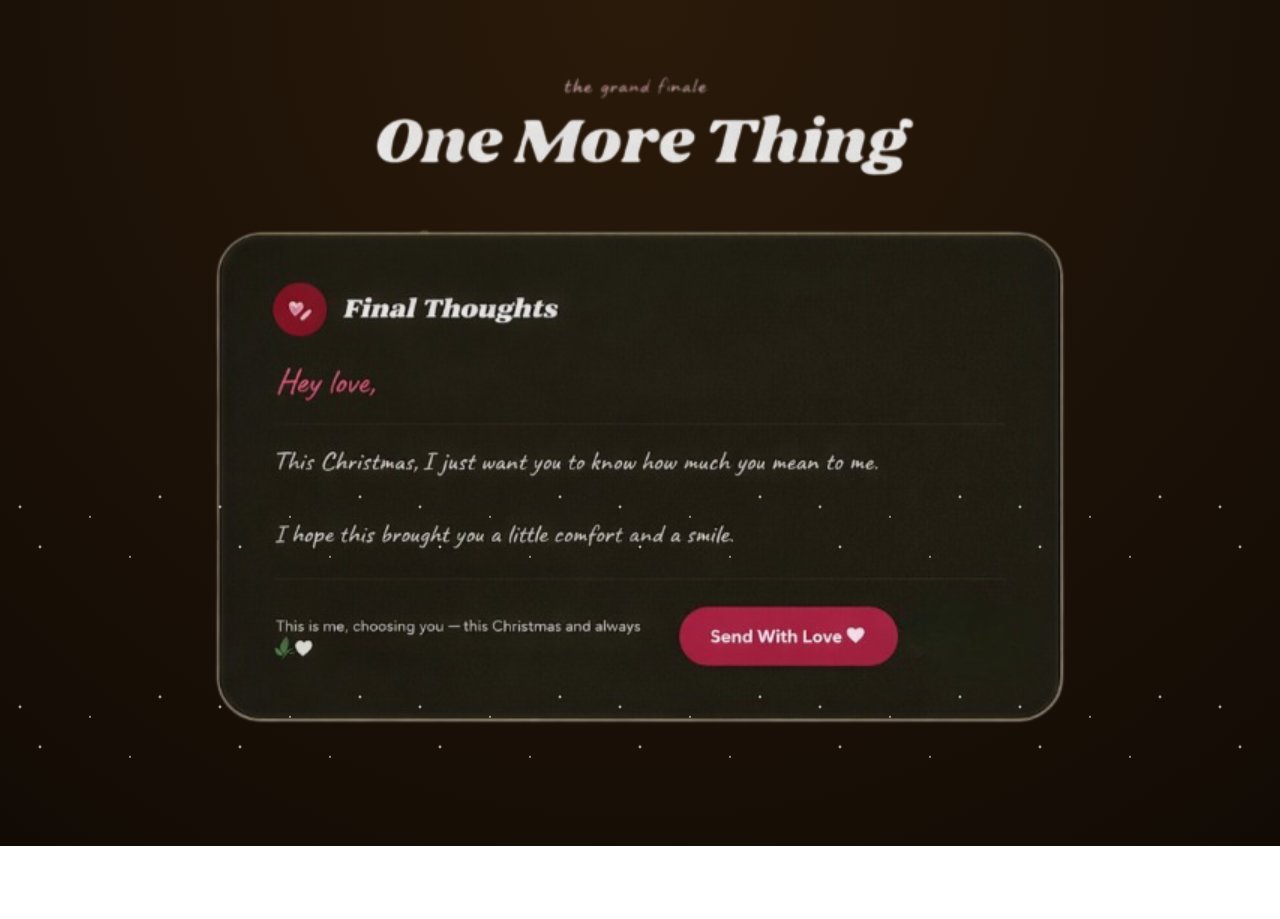
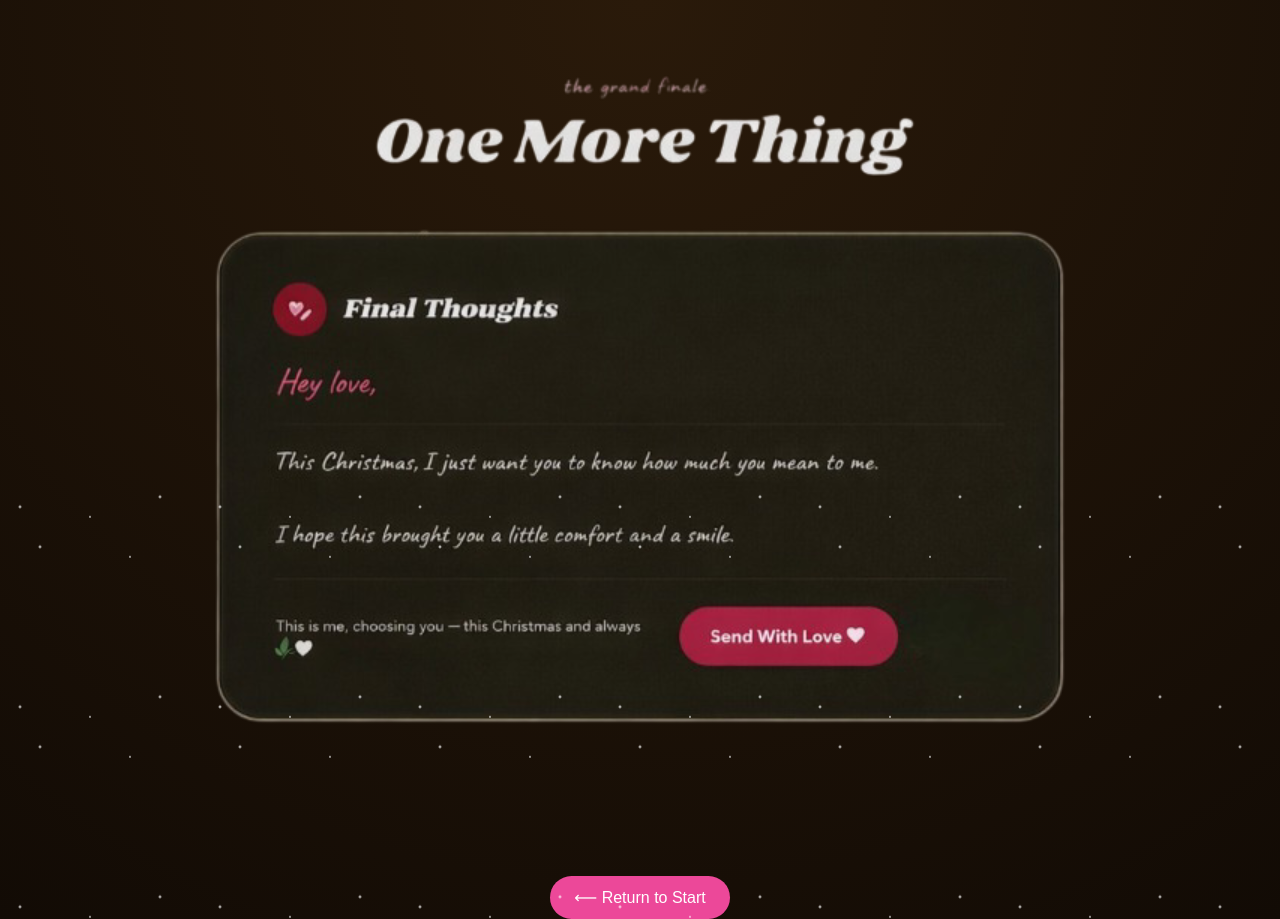
Before and after one commit to wifey143/christmas-gift, a Next.js app: page /final in a window 1280 px wide. Before the commit the page ends 846 px from the top, so only its background shows below. Built offline with nearby package versions, Linux system fonts and the light colour scheme.

Commit message:
Update page.jsx

```diff
--- a/app/final/page.jsx
+++ b/app/final/page.jsx
@@ -1,4 +1,20 @@
+"use client";
+import { useRouter } from "next/navigation";
+
 export default function FinalPage() {
+  const router = useRouter();
+
+  const goBackHome = () => {
+    // stop music if playing
+    if (window.bgMusic) {
+      window.bgMusic.pause();
+      window.bgMusic.currentTime = 0;
+      window.bgMusic = null;
+    }
+
+    router.push("/");
+  };
+
   return (
     <main style={styles.main}>
       <img
@@ -6,6 +22,10 @@ export default function FinalPage() {
         alt="With love"
         style={styles.image}
       />
+
+      <button style={styles.button} onClick={goBackHome}>
+        ⟵ Return to Start
+      </button>
     </main>
   );
 }
@@ -14,11 +34,23 @@ const styles = {
   main: {
     minHeight: "100vh",
     display: "flex",
+    flexDirection: "column",
     justifyContent: "center",
     alignItems: "center",
+    gap: 20,
   },
   image: {
     maxWidth: "95%",
     borderRadius: 18,
   },
+  button: {
+    marginTop: 10,
+    padding: "12px 24px",
+    borderRadius: 25,
+    border: "none",
+    background: "#ec4899",
+    color: "white",
+    fontSize: 16,
+    cursor: "pointer",
+  },
 };
```
